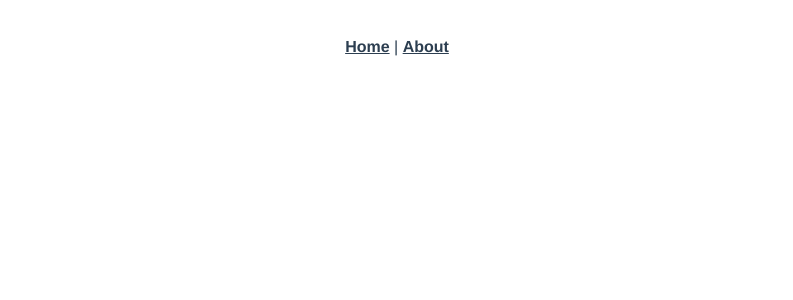
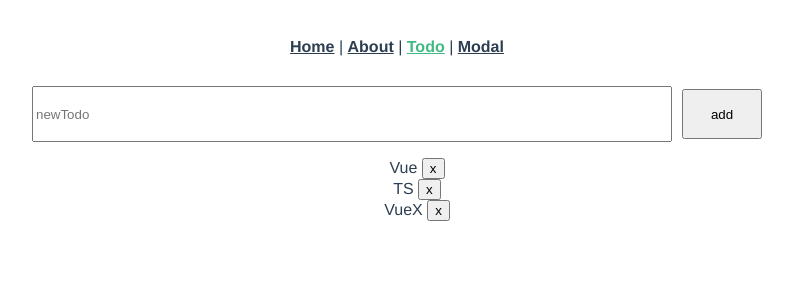
Before and after one commit to idabaicai/vue_demo, a Vue app: page /todo in a window 1280 px wide. Shown: the top 300 px of the page, without its empty margins (243-1036 px from the left). Built offline with nearby package versions, Linux system fonts and the light colour scheme.

Commit message:
自定义组件

```diff
--- a/src/App.vue
+++ b/src/App.vue
@@ -2,7 +2,9 @@
   <div id="app">
     <div id="nav">
       <router-link to="/">Home</router-link> |
-      <router-link to="/about">About</router-link>
+      <router-link to="/about">About</router-link> |
+      <router-link to="/todo">Todo</router-link> |
+      <router-link to="/modal">Modal</router-link>
     </div>
     <router-view/>
   </div>
--- /dev/null
+++ b/src/components/codesandbox/modal/Modal.vue
@@ -0,0 +1,68 @@
+<template>
+  <div class="modal" v-if="visible">
+    <div class="mask">
+      <div class="content">
+        <div class="header">
+          <h3>my modal</h3>
+        </div>
+        <div class="main">
+          <slot name="content"></slot>
+        </div>
+        <div class="footer">
+          <slot name="footer">
+            <!-- <button @click="close">ok</button> -->
+            <button @click="$emit('onClose')">fine</button>
+          </slot>
+        </div>
+      </div>
+    </div>
+  </div>
+</template>
+<script>
+export default {
+  props: {
+    visible: {
+      type: Boolean,
+      default: false,
+      reqired: true
+    }
+  },
+  data () {
+    return {
+      // visible: true
+    }
+  },
+  methods: {
+    close () {
+      this.$emit('onClose')
+    }
+  }
+}
+</script>
+<style lang="less" scoped>
+  .mask {
+    position: fixed;
+    display: flex;
+    align-items: center;
+    top: 0;
+    left: 0;
+    width: 100%;
+    height: 100%;
+    z-index: 10;
+    background-color: rgba(0, 0, 0, .5);
+  }
+  .content {
+    display: flex;
+    flex-direction: column;
+    justify-content: space-between;
+    width: 300px;
+    height: 200px;
+    margin: 0 auto;
+    padding: 20px 10px;
+    background-color: #fff;
+    border-radius: 10px;
+  }
+  button {
+    padding: 8px 10px;
+  }
+</style>
--- /dev/null
+++ b/src/components/codesandbox/todo/BaseInputText.vue
@@ -0,0 +1,51 @@
+<template>
+  <div>
+    <input
+    placeholder="newTodo"
+    type="text"
+    class="input"
+    :value="val"
+    v-on="listeners">
+    <button @click="add">add</button>
+  </div>
+</template>
+<script>
+export default {
+  props: {
+    val: {
+      type: String,
+      default: ''
+    }
+  },
+  methods: {
+    add () {
+      this.$emit('add')
+    }
+  },
+  updated () {
+    // console.log(...this.$listeners)
+  },
+  computed: {
+    listeners () {
+      // console.log({ ...this.$listeners })
+      return {
+        // Pass all component listeners directly to input
+        ...this.$listeners,
+        // Override input listener to work with v-model
+        input: event => this.$emit('input', event.target.value)
+      }
+    }
+  }
+}
+</script>
+<style lang="less" scoped>
+  .input {
+    width: 50%;
+    height: 50px;
+  }
+  button {
+    margin-left: 10px;
+    width: 80px;
+    height: 50px;
+  }
+</style>
--- /dev/null
+++ b/src/components/codesandbox/todo/TodoList.vue
@@ -0,0 +1,59 @@
+<template>
+  <div>
+    <BaseInput
+      v-model="newTodoText"
+      @keydown.enter="addTodo"
+      @add="add"
+      :val="newTodoText"
+      />
+      <ul v-if="todos.length">
+        <TodoItem
+          v-for="todo in todos"
+          :key="todo.id"
+          :todo="todo"
+          @remove="removeTodo"
+        />
+      </ul>
+  </div>
+</template>
+<script>
+import BaseInput from './BaseInputText.vue'
+import TodoItem from './TodoListItem'
+let nextTodo = 0
+export default {
+  data () {
+    return {
+      newTodoText: '',
+      todos: [
+        { id: nextTodo++, text: 'Vue' },
+        { id: nextTodo++, text: 'TS' },
+        { id: nextTodo++, text: 'VueX' }
+      ]
+    }
+  },
+  components: {
+    BaseInput,
+    TodoItem
+  },
+  methods: {
+    add () {
+      this.addTodo()
+    },
+    addTodo () {
+      const trimmedText = this.newTodoText.trim()
+      if (trimmedText) {
+        this.todos.push({
+          id: nextTodo++,
+          text: trimmedText
+        })
+      }
+      this.trimmedText = ''
+    },
+    removeTodo (idToRemove) {
+      this.todos = this.todos.filter(val => {
+        return val.id !== idToRemove
+      })
+    }
+  }
+}
+</script>
--- /dev/null
+++ b/src/components/codesandbox/todo/TodoListItem.vue
@@ -0,0 +1,21 @@
+<template>
+  <li>
+    {{ todo.text }}
+    <button @click="$emit('remove', todo.id)">x</button>
+  </li>
+</template>
+<script>
+export default {
+  props: {
+    todo: {
+      type: Object,
+      required: true
+    }
+  }
+}
+</script>
+<style lang="less" scoped>
+  li {
+    list-style: none;
+  }
+</style>
--- a/src/router/index.js
+++ b/src/router/index.js
@@ -17,6 +17,16 @@ const routes = [
     // this generates a separate chunk (about.[hash].js) for this route
     // which is lazy-loaded when the route is visited.
     component: () => import(/* webpackChunkName: "about" */ '../views/About.vue')
+  },
+  {
+    path: '/todo',
+    name: 'Todo',
+    component: () => import('../views/TodoList.vue')
+  },
+  {
+    path: '/modal',
+    name: 'modal',
+    component: () => import('../views/ModalShow.vue')
   }
 ]
 
--- /dev/null
+++ b/src/views/ModalShow.vue
@@ -0,0 +1,34 @@
+<template>
+  <div>
+    <Modal :visible="visable" @onClose="close">
+      <template v-slot:content>
+          contents
+      </template>
+      <!-- <template v-slot:footer>
+        <button @click="close">done</button>
+      </template> -->
+    </Modal>
+    <button @click="showModal">show</button>
+  </div>
+</template>
+<script>
+import Modal from '../components/codesandbox/modal/Modal.vue'
+export default {
+  data () {
+    return {
+      visable: false
+    }
+  },
+  methods: {
+    showModal () {
+      this.visable = true
+    },
+    close () {
+      this.visable = false
+    }
+  },
+  components: {
+    Modal
+  }
+}
+</script>
--- /dev/null
+++ b/src/views/TodoList.vue
@@ -0,0 +1,11 @@
+<template>
+  <TodoList />
+</template>
+<script>
+import TodoList from '../components/codesandbox/todo/TodoList.vue'
+export default {
+  components: {
+    TodoList
+  }
+}
+</script>
```
